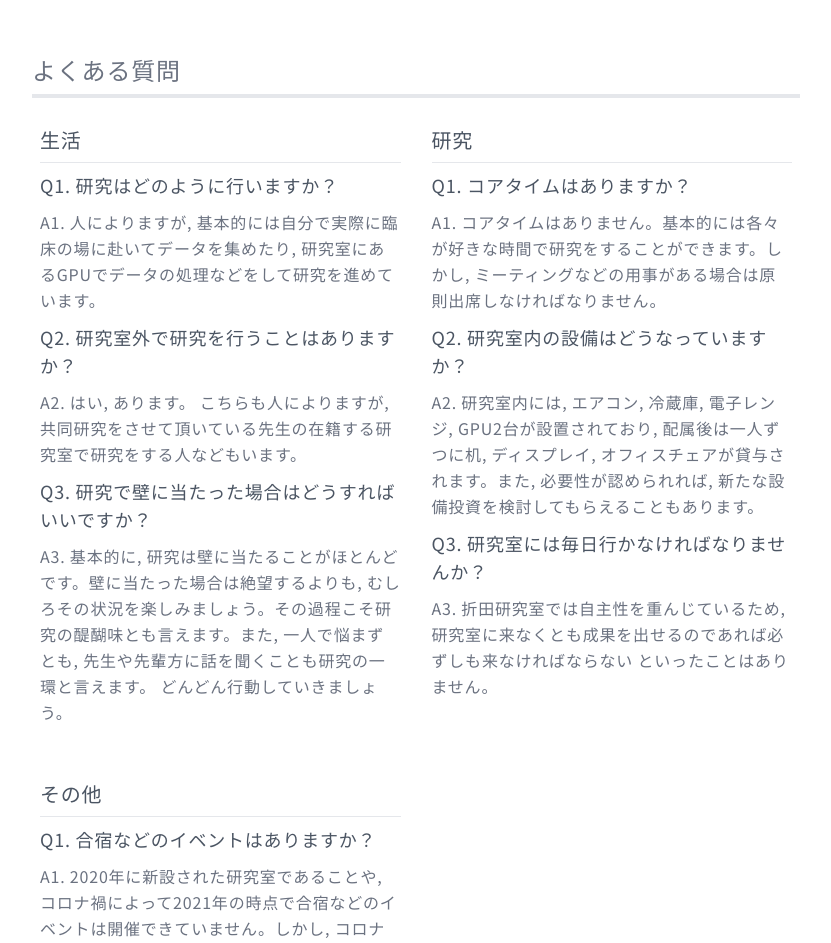
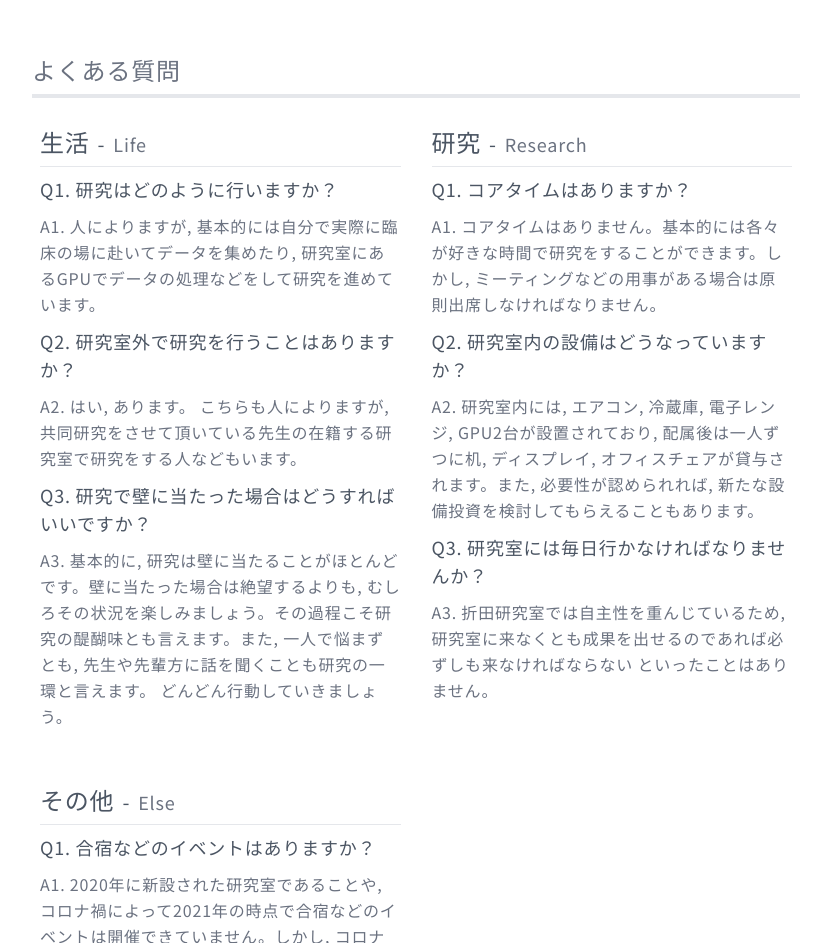
Before and after one commit to hidenari-pixel/laboratory-hp, a Next.js app: page /questions in a window 1280 px wide. Shown: the part 149-1092 px from the top of the page, without its empty margins (224-1055 px from the left). Built offline with nearby package versions, Linux system fonts and the light colour scheme.

Commit message:
questionページデザインを少し変更

```diff
--- a/src/pages/questions.tsx
+++ b/src/pages/questions.tsx
@@ -106,7 +106,11 @@ const Questions: NextPage = () => {
               alignItems="start"
               divider={<StackDivider color="gray.200" />}
             >
-              <Text className="text-xl">生活</Text>
+              <div className="flex items-end">
+                <span className="text-2xl">生活</span>
+                <span className="mx-2 text-xl">-</span>
+                <span className="text-lg text-gray-500">Life</span>
+              </div>
               <VStack alignItems="start" spacing={10}>
                 {researchFaqs.map((faq) => (
                   <React.Fragment key={faq.ans}>
@@ -121,7 +125,11 @@ const Questions: NextPage = () => {
               alignItems="start"
               divider={<StackDivider color="gray.200" />}
             >
-              <Text className="text-xl">研究</Text>
+              <div className="flex items-end">
+                <span className="text-2xl">研究</span>
+                <span className="mx-2 text-xl">-</span>
+                <span className="text-lg text-gray-500">Research</span>
+              </div>
               <VStack alignItems="start" spacing={10}>
                 {lifeFaqs.map((faq) => (
                   <React.Fragment key={faq.ans}>
@@ -136,7 +144,11 @@ const Questions: NextPage = () => {
               alignItems="start"
               divider={<StackDivider color="gray.200" />}
             >
-              <Text className="text-xl">その他</Text>
+              <div className="flex items-end">
+                <span className="text-2xl">その他</span>
+                <span className="mx-2 text-xl">-</span>
+                <span className="text-lg text-gray-500">Else</span>
+              </div>
               <VStack alignItems="start" spacing={10}>
                 {elseFaqs.map((faq) => (
                   <React.Fragment key={faq.ans}>
```
